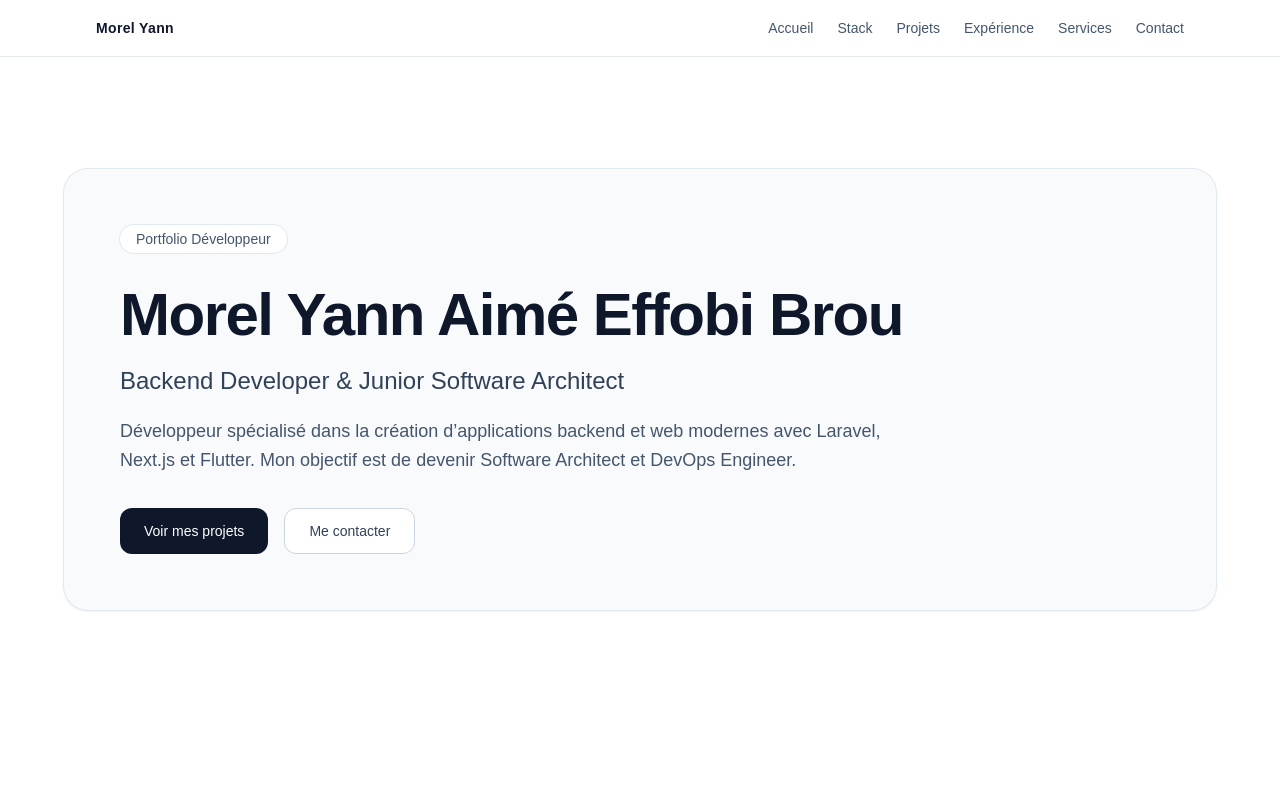
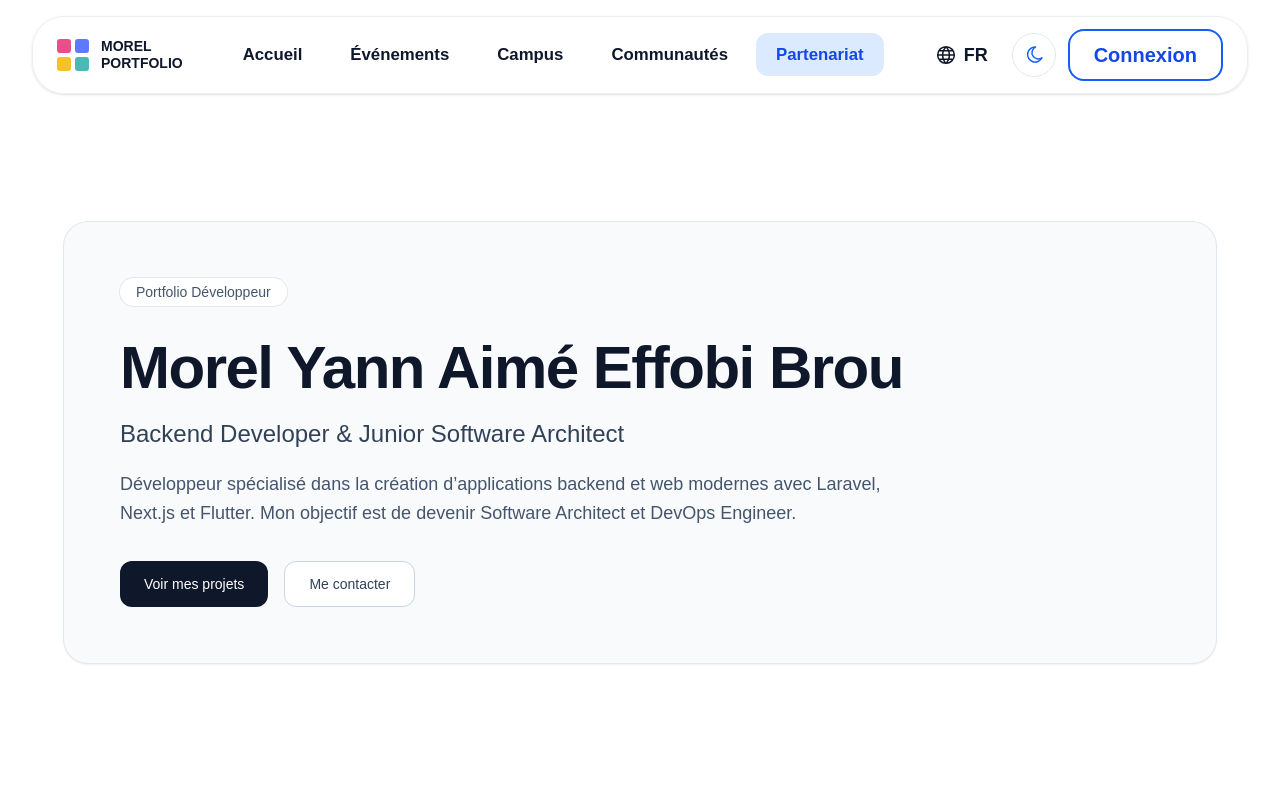
Before and after one commit to shikileliondor/Portfoliomorel, a Next.js app: page / in a window 1280 px wide. Shown: the top 800 px of the page. Built offline with nearby package versions, Linux system fonts and the light colour scheme.

Commit message:
Refonte de la barre de navigation

```diff
--- a/components/Navbar.tsx
+++ b/components/Navbar.tsx
@@ -1,31 +1,93 @@
 const navItems = [
   { label: "Accueil", href: "#hero" },
-  { label: "Stack", href: "#stack" },
-  { label: "Projets", href: "#projects" },
-  { label: "Expérience", href: "#experience" },
-  { label: "Services", href: "#services" },
-  { label: "Contact", href: "#contact" },
+  { label: "Événements", href: "#stack" },
+  { label: "Campus", href: "#projects" },
+  { label: "Communautés", href: "#experience" },
+  { label: "Partenariat", href: "#services", active: true },
 ];
+
+function GlobeIcon() {
+  return (
+    <svg aria-hidden="true" viewBox="0 0 24 24" className="h-5 w-5">
+      <path
+        d="M12 2a10 10 0 1 0 0 20 10 10 0 0 0 0-20Zm0 0c2.7 2.7 4 6.4 4 10s-1.3 7.3-4 10m0-20C9.3 4.7 8 8.4 8 12s1.3 7.3 4 10m-9-10h18M4.7 7h14.6M4.7 17h14.6"
+        fill="none"
+        stroke="currentColor"
+        strokeWidth="1.8"
+        strokeLinecap="round"
+      />
+    </svg>
+  );
+}
+
+function MoonIcon() {
+  return (
+    <svg aria-hidden="true" viewBox="0 0 24 24" className="h-5 w-5">
+      <path
+        d="M13.8 2.5a9 9 0 1 0 7.7 12.8A7.5 7.5 0 1 1 13.8 2.5Z"
+        fill="none"
+        stroke="currentColor"
+        strokeWidth="1.8"
+        strokeLinecap="round"
+        strokeLinejoin="round"
+      />
+    </svg>
+  );
+}
 
 export default function Navbar() {
   return (
-    <header className="sticky top-0 z-50 border-b border-slate-200/80 bg-white/90 backdrop-blur">
-      <nav className="mx-auto flex w-full max-w-6xl items-center justify-between px-6 py-4 lg:px-8">
-        <a href="#hero" className="text-sm font-semibold tracking-wide text-slate-900">
-          Morel Yann
+    <header className="sticky top-0 z-50 px-4 py-4 lg:px-8">
+      <nav className="mx-auto flex w-full max-w-7xl items-center justify-between rounded-[2rem] border border-slate-200/70 bg-white/90 px-4 py-3 shadow-sm backdrop-blur md:px-6">
+        <a href="#hero" className="flex items-center gap-3">
+          <span className="grid grid-cols-2 gap-1">
+            <span className="h-3.5 w-3.5 rounded-[3px] bg-[#e84f8a]" />
+            <span className="h-3.5 w-3.5 rounded-[3px] bg-[#5e79ff]" />
+            <span className="h-3.5 w-3.5 rounded-[3px] bg-[#f6c229]" />
+            <span className="h-3.5 w-3.5 rounded-[3px] bg-[#4ab9b5]" />
+          </span>
+          <span className="hidden text-sm font-semibold leading-tight text-slate-900 sm:block">
+            MOREL
+            <br />
+            PORTFOLIO
+          </span>
         </a>
-        <ul className="hidden items-center gap-6 md:flex">
+
+        <ul className="hidden items-center gap-2 lg:flex">
           {navItems.map((item) => (
             <li key={item.href}>
               <a
                 href={item.href}
-                className="text-sm text-slate-600 transition-colors duration-300 hover:text-slate-900"
+                className={`rounded-xl px-5 py-3 text-[1.05rem] font-semibold transition-colors duration-200 ${
+                  item.active
+                    ? "bg-blue-100 text-blue-700"
+                    : "text-slate-900 hover:bg-slate-100"
+                }`}
               >
                 {item.label}
               </a>
             </li>
           ))}
         </ul>
+
+        <div className="flex items-center gap-3">
+          <button className="hidden items-center gap-2 rounded-xl px-3 py-2 text-slate-900 hover:bg-slate-100 md:flex">
+            <GlobeIcon />
+            <span className="text-lg font-semibold">FR</span>
+          </button>
+          <button
+            aria-label="Activer le mode sombre"
+            className="grid h-11 w-11 place-items-center rounded-full border border-slate-200 text-blue-600 hover:bg-slate-50"
+          >
+            <MoonIcon />
+          </button>
+          <a
+            href="#contact"
+            className="rounded-2xl border-2 border-blue-600 px-6 py-2.5 text-xl font-semibold text-blue-700 transition-colors duration-200 hover:bg-blue-50"
+          >
+            Connexion
+          </a>
+        </div>
       </nav>
     </header>
   );
```
